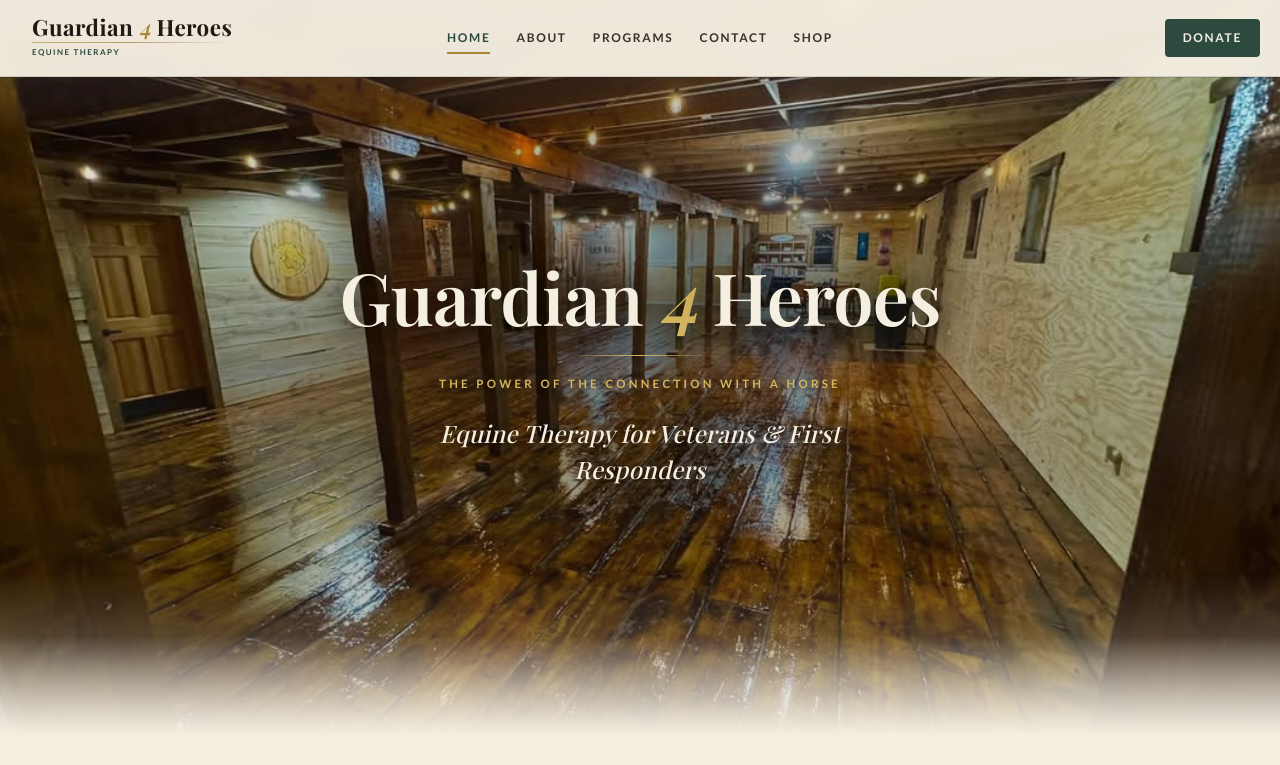
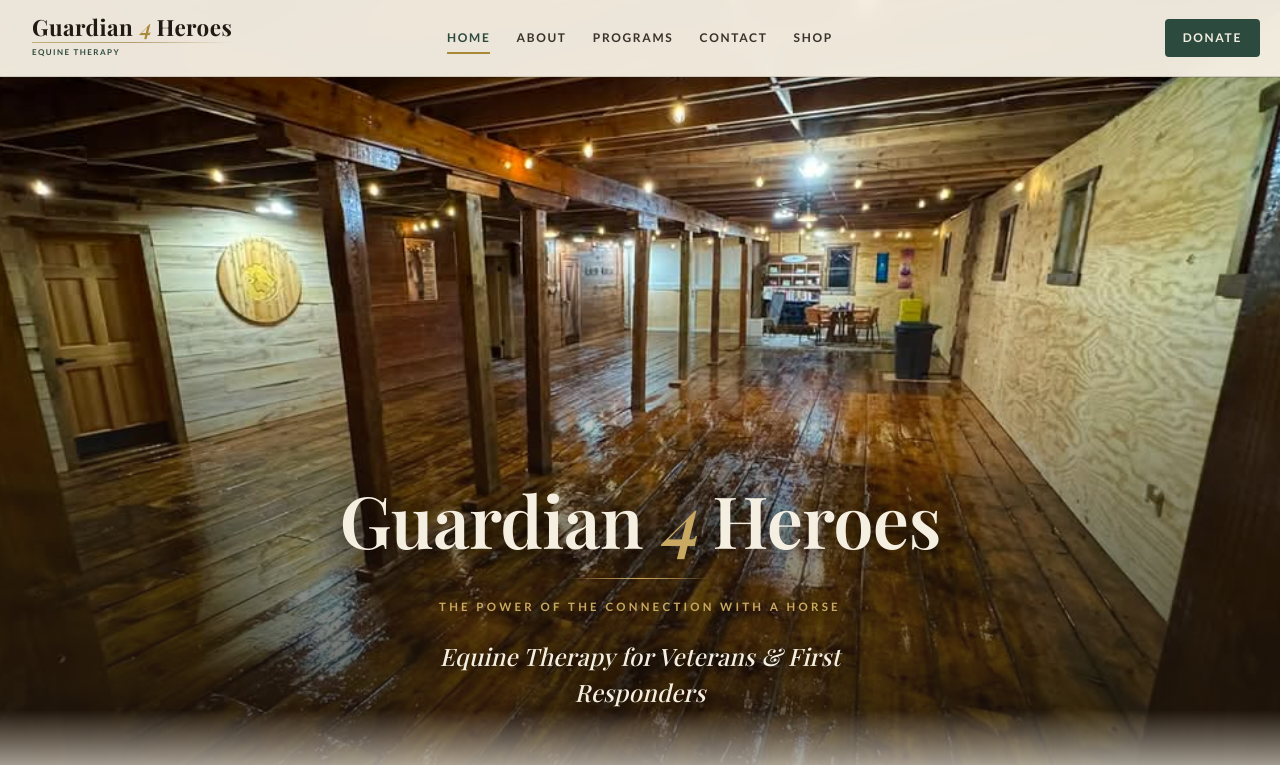
Before and after one commit to craigwitac35/guardian4heroes-, a plain HTML site: page index.html in a window 1280 px wide. Shown: the top 765 px of the page. Drawn offline with nearby package versions, Linux system fonts and the light colour scheme.

```diff
--- a/index.html
+++ b/index.html
@@ -29,20 +29,19 @@
   }
 
   /* =============================================
-     HOME HERO — BARN INTERIOR (warm welcome)
-     The barn photo already harmonizes with the cream
-     theme (warm wood, cream walls, soft string lights).
-     Treatment: soft cream wash from edges + centered
-     vignette so the text reads, photo stays warm and
-     inviting rather than dramatic.
+     HOME HERO — FULL-DRAMA PHOTO
+     Soldier-and-horse-at-sunset image shows at 100%
+     opacity. Headline + tagline sit at bottom over
+     a soft dark gradient. Below the hero, the page
+     returns to cream calm.
   ============================================= */
   .home-hero {
     position: relative;
-    min-height: 92svh;
+    min-height: 100svh;
     display: flex;
     flex-direction: column;
     align-items: center;
-    justify-content: center;       /* center the text in the frame */
+    justify-content: flex-end;     /* anchor text to bottom */
     overflow: hidden;
     background: #2C2620;           /* earth fallback while image loads */
     width: 100%;
@@ -64,30 +63,19 @@
     display: block;
   }
 
-  /* Overlay: soft radial vignette + cream wash at edges
-     so the photo blends INTO the page rather than
-     ending in a hard line. Center stays clearer where
-     the natural wood color creates a darker pool that
-     the text sits over. */
+  /* Gradient — clear on top (sky stays vibrant),
+     darker at bottom so headline + tagline read. */
   .home-hero__overlay {
     position: absolute;
     inset: 0;
     z-index: 1;
-    background:
-      radial-gradient(
-        ellipse at center,
-        rgba(28, 22, 14, 0.55) 0%,
-        rgba(28, 22, 14, 0.35) 40%,
-        rgba(28, 22, 14, 0.15) 70%,
-        rgba(245, 239, 226, 0.0) 100%
-      ),
-      linear-gradient(
-        to bottom,
-        rgba(245, 239, 226, 0.25) 0%,
-        rgba(245, 239, 226, 0) 18%,
-        rgba(245, 239, 226, 0) 78%,
-        rgba(245, 239, 226, 0.55) 100%
-      );
+    background: linear-gradient(
+      to bottom,
+      rgba(28, 22, 14, 0) 0%,
+      rgba(28, 22, 14, 0) 35%,
+      rgba(28, 22, 14, 0.40) 65%,
+      rgba(28, 22, 14, 0.80) 100%
+    );
     pointer-events: none;
   }
 
@@ -112,12 +100,12 @@
     letter-spacing: -0.01em;
     line-height: 1.05;
     margin-bottom: 14px;
-    text-shadow: 0 2px 28px rgba(0, 0, 0, 0.7), 0 0 60px rgba(0, 0, 0, 0.35);
+    text-shadow: 0 2px 24px rgba(0, 0, 0, 0.55);
   }
 
   .home-hero .hero-title em {
     font-style: italic;
-    color: #D4B560;                /* warmer, brighter gold against wood */
+    color: #C9A961;                /* bright gold for the "4" on dark */
     font-weight: 600;
   }
 
@@ -128,9 +116,9 @@
     background: linear-gradient(
       90deg,
       transparent,
-      rgba(212, 181, 96, 0.6),
-      #D4B560,
-      rgba(212, 181, 96, 0.6),
+      rgba(201, 169, 97, 0.7),
+      #C9A961,
+      rgba(201, 169, 97, 0.7),
       transparent
     );
     margin: 6px auto 18px;
@@ -143,9 +131,9 @@
     font-weight: 600;
     letter-spacing: 0.28em;
     text-transform: uppercase;
-    color: #D4B560;
+    color: #C9A961;                /* bright gold on dark */
     margin-bottom: 22px;
-    text-shadow: 0 2px 14px rgba(0, 0, 0, 0.85);
+    text-shadow: 0 2px 12px rgba(0, 0, 0, 0.7);
   }
 
   .home-hero .hero-mission {
@@ -158,7 +146,7 @@
     letter-spacing: 0.01em;
     margin-bottom: 0;
     max-width: 520px;
-    text-shadow: 0 2px 18px rgba(0, 0, 0, 0.8);
+    text-shadow: 0 2px 16px rgba(0, 0, 0, 0.65);
   }
 
   /* Soft fade from hero into cream page body */
@@ -168,7 +156,7 @@
     left: 0;
     right: 0;
     bottom: 0;
-    height: 100px;
+    height: 90px;
     background: linear-gradient(to bottom, transparent, #F5EFE2);
     z-index: 1;
     pointer-events: none;
@@ -222,7 +210,7 @@
 
   <section class="home-hero" role="banner">
     <div class="home-hero__bg">
-      <img src="images/FB_IMG_1749752975080.jpg" alt="The Guardian 4 Heroes barn interior — warm wood, string lights, gathering space" loading="eager" />
+      <img src="images/FB_IMG_1749752975080.jpg" alt="Veteran and horse at sunset — Guardian 4 Heroes" loading="eager" />
     </div>
     <div class="home-hero__overlay"></div>
 
```
